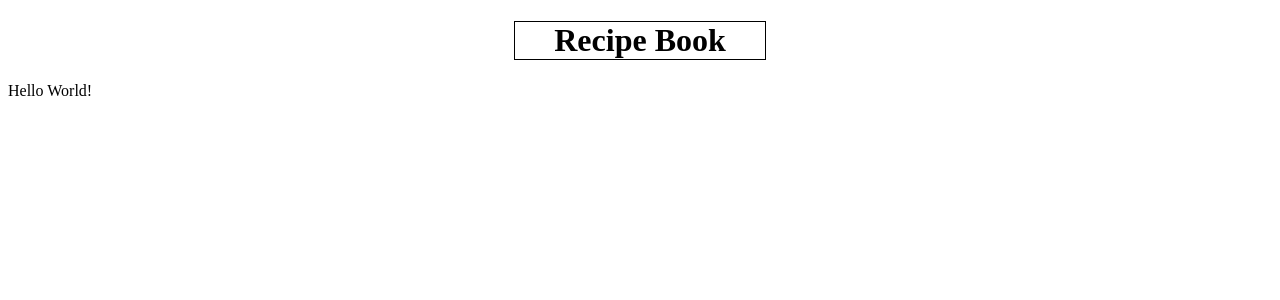
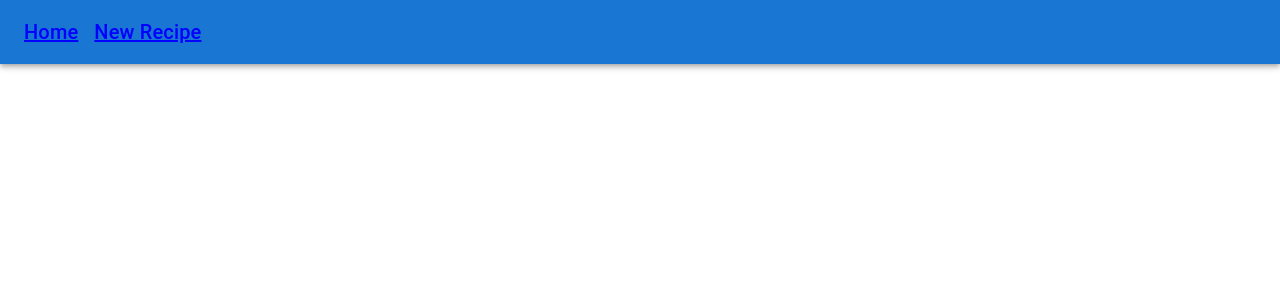
Before and after one commit to JuanThe3rd/recipe-book-project, a React (Create React App) app: page /new in a window 1280 px wide. Shown: the top 300 px of the page. Built offline with nearby package versions, Linux system fonts and the light colour scheme; data requests are answered from the project's data file.

Commit message:
changes home page ui

```diff
--- a/src/components/AddRecipeForm.js
+++ b/src/components/AddRecipeForm.js
@@ -1,10 +1,25 @@
-import React from "react"
+import React from "react";
+import NavBar from "./NavBar";
+import AppBar from "@mui/material/AppBar";
+import Toolbar from '@mui/material/Toolbar';
+import Typography from '@mui/material/Typography';
+import { createTheme, ThemeProvider } from '@mui/material/styles';
+import CssBaseline from '@mui/material/CssBaseline';
 
-function AddRecipeForm(){
+function AddRecipeForm({navClick, navColors}){
+    const defaultTheme = createTheme();
+
     return (
-        <div>
-            Hello World!
-        </div>
+        <ThemeProvider theme={defaultTheme}>
+            <CssBaseline />
+            <AppBar position="relative">
+                <Toolbar>
+                    <Typography variant="h6" color="inherit" noWrap>
+                        <NavBar navClick={navClick} navColors={navColors}/>
+                    </Typography>
+                </Toolbar>
+            </AppBar>
+        </ThemeProvider>
     )
 }
 
--- a/src/components/Album.js
+++ b/src/components/Album.js
@@ -1,10 +1,8 @@
 import * as React from 'react';
 import NavBar from './NavBar'
 import AppBar from '@mui/material/AppBar';
-import Button from '@mui/material/Button';
 import CssBaseline from '@mui/material/CssBaseline';
 import Grid from '@mui/material/Grid';
-import Stack from '@mui/material/Stack';
 import Box from '@mui/material/Box';
 import Toolbar from '@mui/material/Toolbar';
 import Typography from '@mui/material/Typography';
@@ -30,14 +28,14 @@ function Copyright() {
 // TODO remove, this demo shouldn't need to reset the theme.
 const defaultTheme = createTheme();
 
-export default function Album({recipes}) {
+export default function Album({recipes, navClick, navColors}) {
   return (
     <ThemeProvider theme={defaultTheme}>
       <CssBaseline />
       <AppBar position="relative">
         <Toolbar>
           <Typography variant="h6" color="inherit" noWrap>
-            <NavBar />
+            <NavBar navClick={navClick} navColors={navColors}/>
           </Typography>
         </Toolbar>
       </AppBar>
@@ -63,14 +61,6 @@ export default function Album({recipes}) {
             <Typography variant="h5" align="center" color="text.secondary" paragraph>
             Hungry for something new? Come browse some of the most amazing recipes around the world!
             </Typography>
-            <Stack
-              sx={{ pt: 4 }}
-              direction="row"
-              spacing={2}
-              justifyContent="center"
-            >
-              <Button variant="contained">New Recipe</Button>
-            </Stack>
           </Container>
         </Box>
         <Container sx={{ py: 8 }} maxWidth="md">
@@ -101,3 +91,17 @@ export default function Album({recipes}) {
     </ThemeProvider>
   );
 }
+
+/*
+import Stack from '@mui/material/Stack';
+import Button from '@mui/material/Button';
+
+<Stack
+  sx={{ pt: 4 }}
+  direction="row"
+  spacing={2}
+  justifyContent="center"
+>
+  <Button variant="contained">New Recipe</Button>
+</Stack>
+*/
--- a/src/components/App.js
+++ b/src/components/App.js
@@ -8,23 +8,25 @@ const API = "http://localhost:3001/recipes"
 
 
 function App() {
-    const [recipes, setRecipes] = useState([])
+    const [recipes, setRecipes] = useState([]);
+    const [navColors, setNavColors] = useState({home: "blue", newRecipe: "blue"})
 
     useEffect(() => fetch(API)
         .then(res => res.json())
         .then(setRecipes), [])
+
+    function handleNavClick(link){
+        setNavColors(link == 0 ? {...navColors, home: "purple"} : {...navColors, newRecipe: "purple"})
+    }
+
     return (
-
         <div>
-            <h1 className="header">Recipe Book</h1>
-
             <Switch>
                 <Route exact path="/">
-                    {/* <Home recipes={recipes} /> */}
-                    <Album recipes={recipes} />
+                    <Album recipes={recipes} navClick={handleNavClick} navColors={navColors}/>
                 </Route>
                 <Route path="/new" >
-                    <AddRecipeForm />
+                    <AddRecipeForm navClick={handleNavClick} navColors={navColors}/>
                 </Route>
             </Switch>
         </div>
--- a/src/components/NavBar.js
+++ b/src/components/NavBar.js
@@ -1,17 +1,11 @@
-import React, {useState} from "react"
+import React from "react"
 import { NavLink } from "react-router-dom/cjs/react-router-dom.min"
 
-function NavBar() {
-    const [navColors, setNavColors] = useState({home: "blue", newRecipe: "blue"});
-
-    function changeNavColor(link){
-        setNavColors(link == 0 ? {...navColors, home: "purple"} : {...navColors, newRecipe: "purple"});
-    }
-
+function NavBar({navClick, navColors}) {
     return(
         <div>
-            <NavLink onClick={() => changeNavColor(0)} style={{color: navColors.home}} className="nav-link" to="/" exact >Home</NavLink>
-            <NavLink onClick={() => changeNavColor(1)} style={{color: navColors.newRecipe}} className="nav-link" to="/new" exact >New Recipe</NavLink>
+            <NavLink onClick={() => navClick(0)} style={{color: navColors.home}} className="nav-link" to="/" exact >Home</NavLink>
+            <NavLink onClick={() => navClick(1)} style={{color: navColors.newRecipe}} className="nav-link" to="/new" exact >New Recipe</NavLink>
         </div>
     )
 }
```
